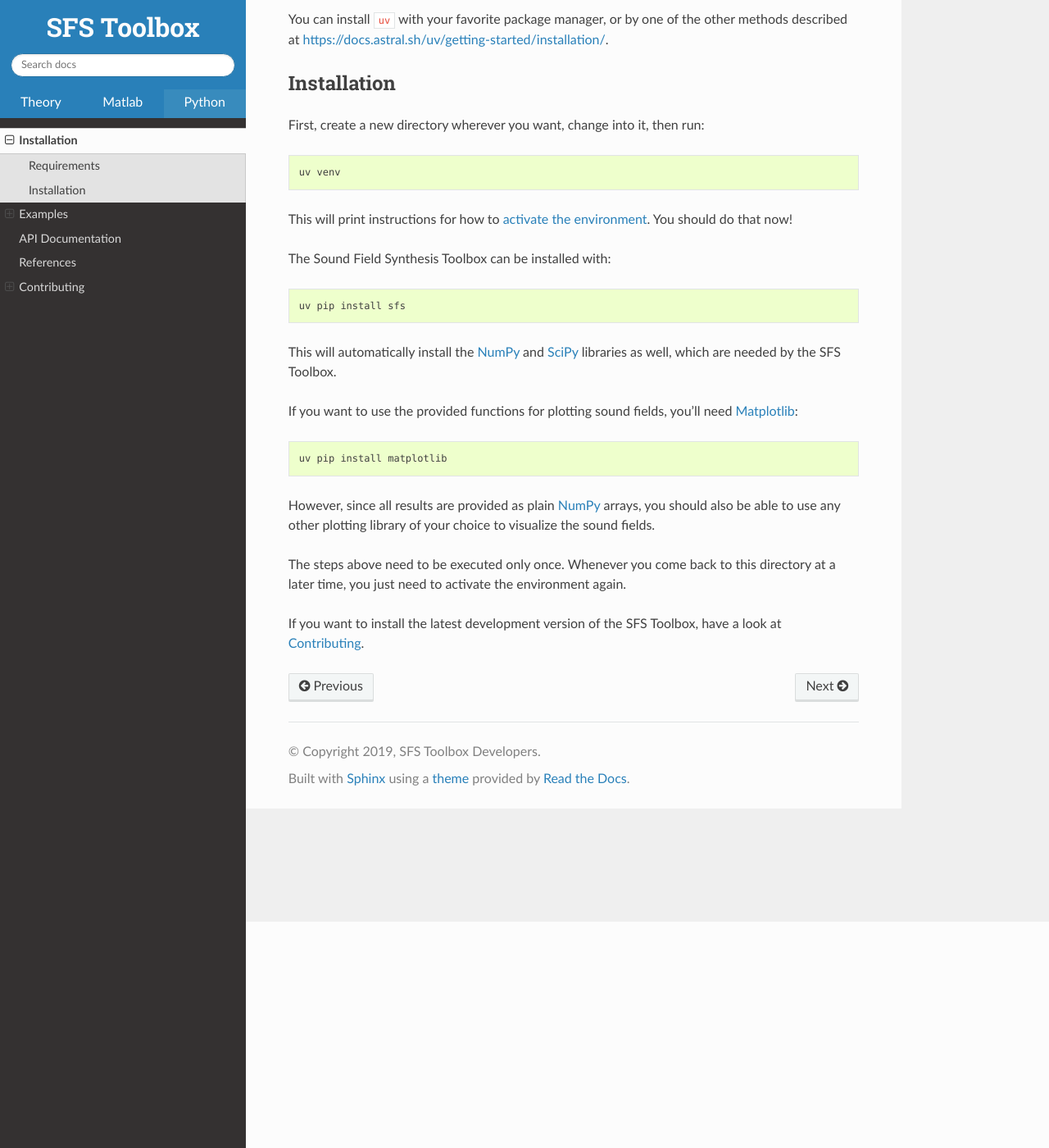
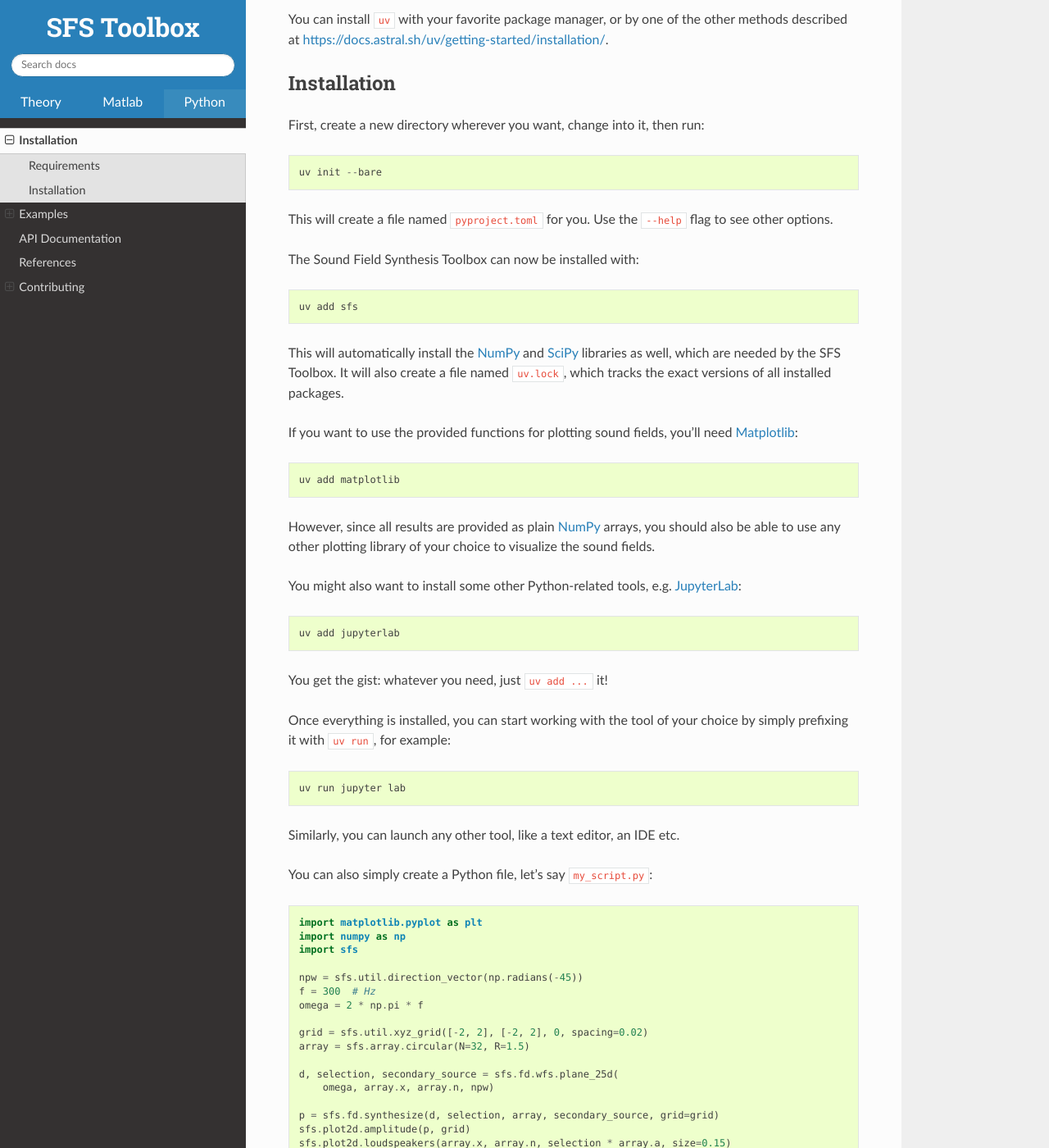
Before and after one commit to sfstoolbox/sfs-python, a Sphinx documentation site: the page built from doc/installation.rst, in a window 1280 px wide and 1400 px high, scrolled down 276 px. Shown: the whole window at 82% size. Built offline with Sphinx 7.4.7 and the Read the Docs theme 3.1.0, drawn with Linux system fonts in a browser that asks for light colours; pages that are not in the unit, such as notebooks, are missing from menus; some of the changed text lies outside the part shown.

Commit message:
Improve uv instructions, add dev dependencies

```diff
--- a/doc/installation.rst
+++ b/doc/installation.rst
@@ -24,32 +24,72 @@
 
 First, create a new directory wherever you want, change into it, then run::
 
-    uv venv
+    uv init --bare
 
-This will print instructions for how to `activate the environment`__.
-You should do that now!
+This will create a file named ``pyproject.toml`` for you.
+Use the ``--help`` flag to see other options.
 
-__ https://docs.astral.sh/uv/pip/environments/#using-a-virtual-environment
+The Sound Field Synthesis Toolbox can now be installed with::
 
-The Sound Field Synthesis Toolbox can be installed with::
-
-    uv pip install sfs
+    uv add sfs
 
 This will automatically install the NumPy_ and SciPy_ libraries as well,
 which are needed by the SFS Toolbox.
+It will also create a file named ``uv.lock``, which tracks the exact versions
+of all installed packages.
 
 If you want to use the provided functions for plotting sound fields, you'll need
 Matplotlib_::
 
-    uv pip install matplotlib
+    uv add matplotlib
 
 However, since all results are provided as plain NumPy_ arrays, you should also
 be able to use any other plotting library of your choice to visualize the sound
 fields.
 
-The steps above need to be executed only once.
-Whenever you come back to this directory at a later time,
-you just need to activate the environment again.
+You might also want to install some other Python-related tools,
+e.g. JupyterLab_::
+
+    uv add jupyterlab
+
+.. _JupyterLab: https://jupyter.org/
+
+You get the gist: whatever you need, just ``uv add ...`` it!
+
+Once everything is installed, you can start working with the tool of your choice
+by simply prefixing it with ``uv run``, for example::
+
+    uv run jupyter lab
+
+Similarly, you can launch any other tool, like a text editor, an IDE etc.
+
+You can also simply create a Python file, let's say ``my_script.py``:
+
+.. code:: python
+
+    import matplotlib.pyplot as plt
+    import numpy as np
+    import sfs
+
+    npw = sfs.util.direction_vector(np.radians(-45))
+    f = 300  # Hz
+    omega = 2 * np.pi * f
+
+    grid = sfs.util.xyz_grid([-2, 2], [-2, 2], 0, spacing=0.02)
+    array = sfs.array.circular(N=32, R=1.5)
+
+    d, selection, secondary_source = sfs.fd.wfs.plane_25d(
+        omega, array.x, array.n, npw)
+
+    p = sfs.fd.synthesize(d, selection, array, secondary_source, grid=grid)
+    sfs.plot2d.amplitude(p, grid)
+    sfs.plot2d.loudspeakers(array.x, array.n, selection * array.a, size=0.15)
+
+    plt.show()
+
+You can then run this script (assuming you installed ``matplotlib`` before) with::
+
+    uv run my_script.py
 
 If you want to install the latest development version of the SFS Toolbox, have a
 look at :doc:`contributing`.
```
Also changed, not shown: CONTRIBUTING.rst (+22 -39 lines), doc/requirements.txt (deleted, +0 -9 lines), pyproject.toml (+11 -0 lines), readthedocs.yml (+5 -6 lines), 3 other files.
